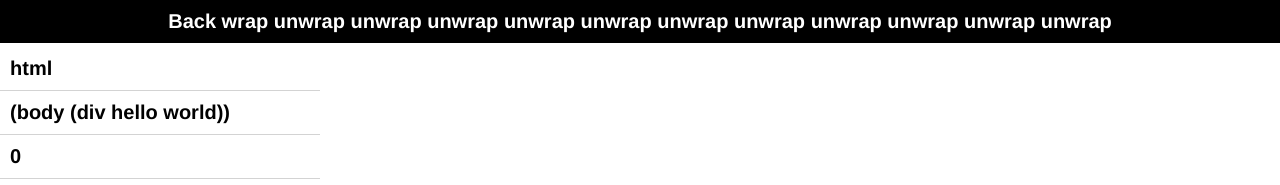
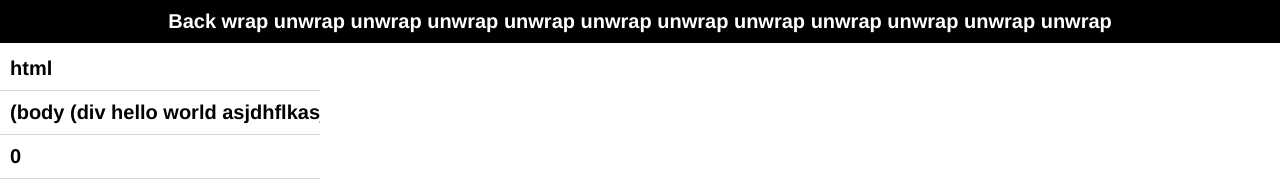
Before and after one commit to drewlesueur/menu-code, a plain HTML site: page index.html in a window 1280 px wide. Shown: the top 185 px of the page. Drawn offline with Linux system fonts and the light colour scheme.

Commit message:
scroll in the lines

```diff
--- a/index.html
+++ b/index.html
@@ -25,6 +25,9 @@
     border-bottom: 1px solid lightgray;
     font-size: 20px;
     padding: 10px;
+    white-space: nowrap;
+    -webkit-overflow-scrolling: touch;
+    overflow: scroll;
   }
 
   #list {
@@ -111,7 +114,7 @@ var body_touch_end = function () {
 var list_template = Mustache.compile($("#list_template").html())
 var top_bar_template = Mustache.compile($("#top_bar_template").html())
 
-var code = ["html", ["body", ["div", "hello world"]]]
+var code = ["html", ["body", ["div", "hello world", "asjdhflkasjfkl  asfhlkasdhflaks akshdflaksdj falskhdf a"]]]
 
 _.times(100, function (n) {
   code.push(n)
```
